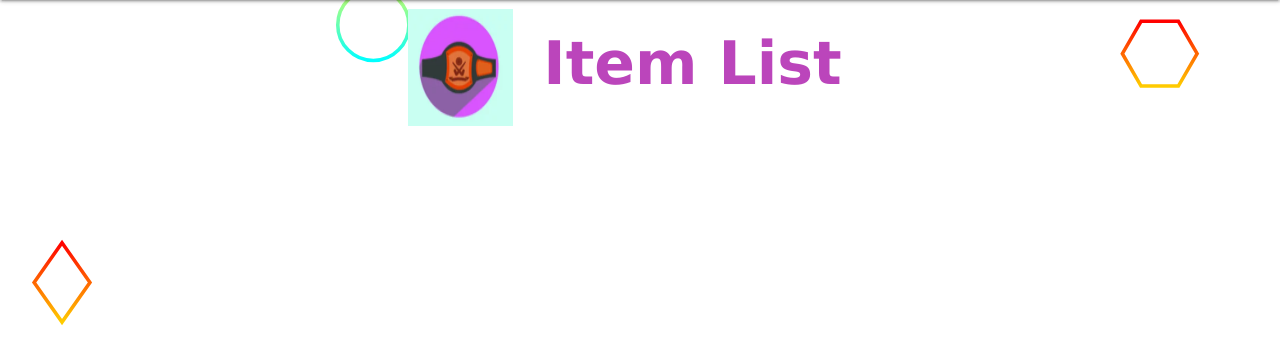
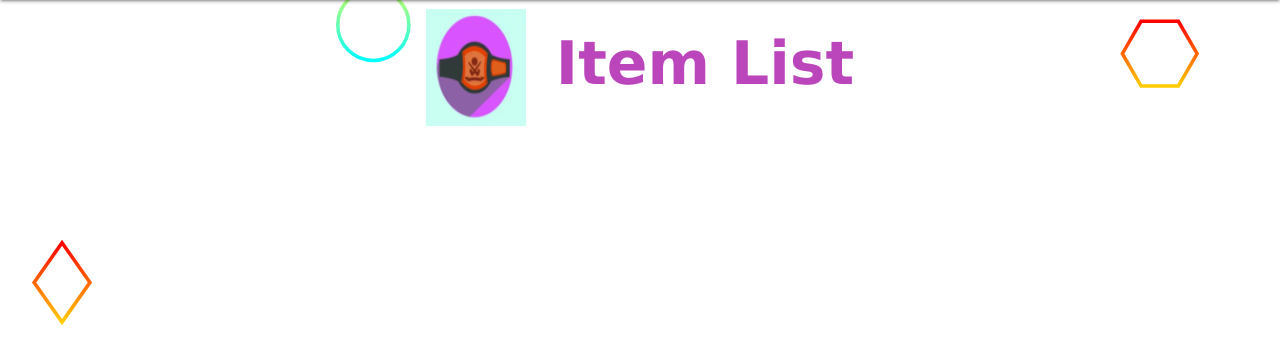
Before and after one commit to TonyPurple/joshicollector-flex44-anthonyvanoni, a Django app: page /items/ in a window 1280 px wide. Shown: the part 64-420 px from the top of the page. Run offline with Django 4.2, Linux system fonts and the light colour scheme; data that the repository does not hold is empty.

Commit message:
adding max-width and margin-left to form icons

```diff
--- a/main_app/static/css/style.css
+++ b/main_app/static/css/style.css
@@ -98,6 +98,7 @@ h1 {
     display: flex;
     flex-direction: row;
     justify-content: center;
+    /* margin: 50px 30px 30px 30px; */
 }
 
 form {
@@ -112,6 +113,8 @@ form {
 
 .form-icon {
     padding-top: 1%;
+    max-width: 100px;
+    margin-left: 30px;
 }
 
 .card .card-content {
```
